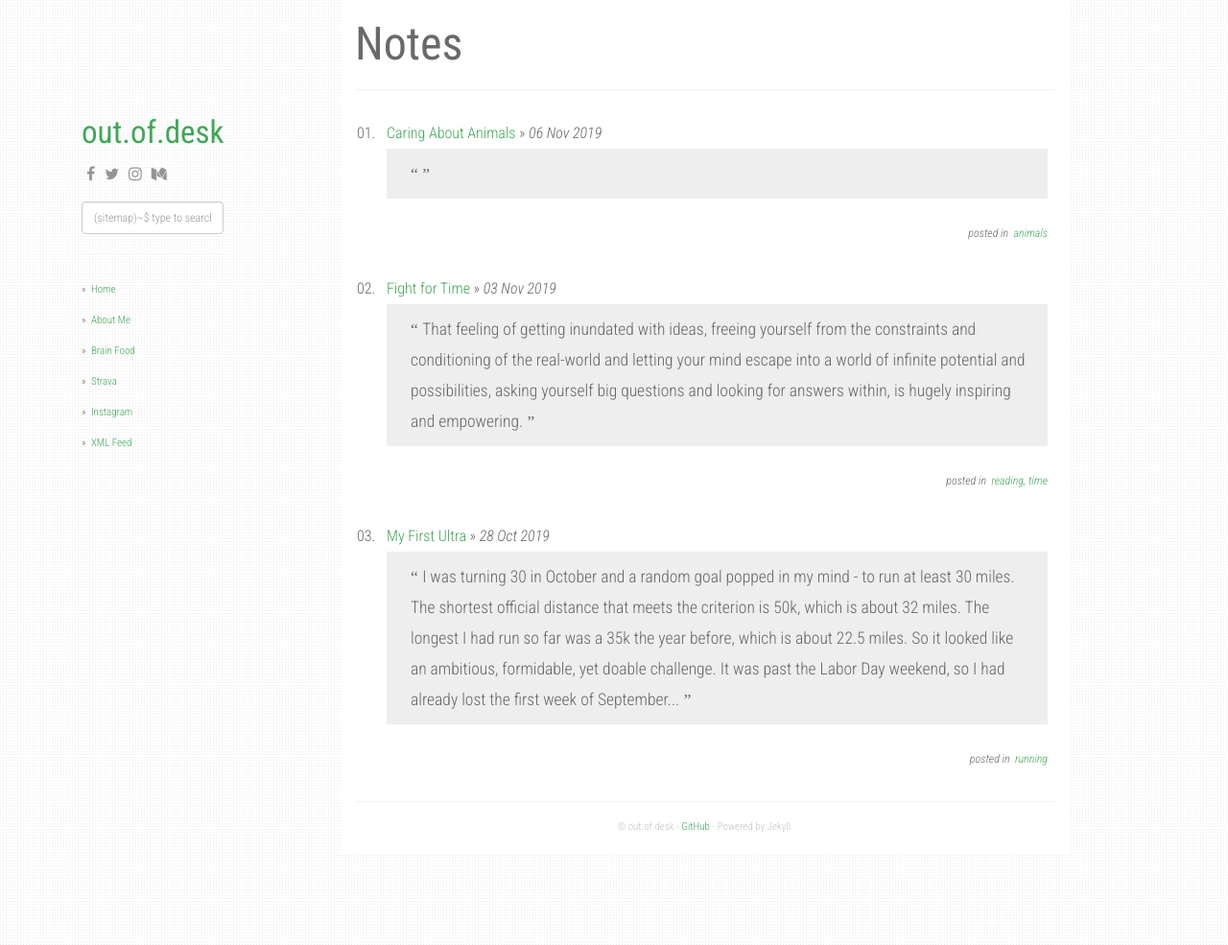
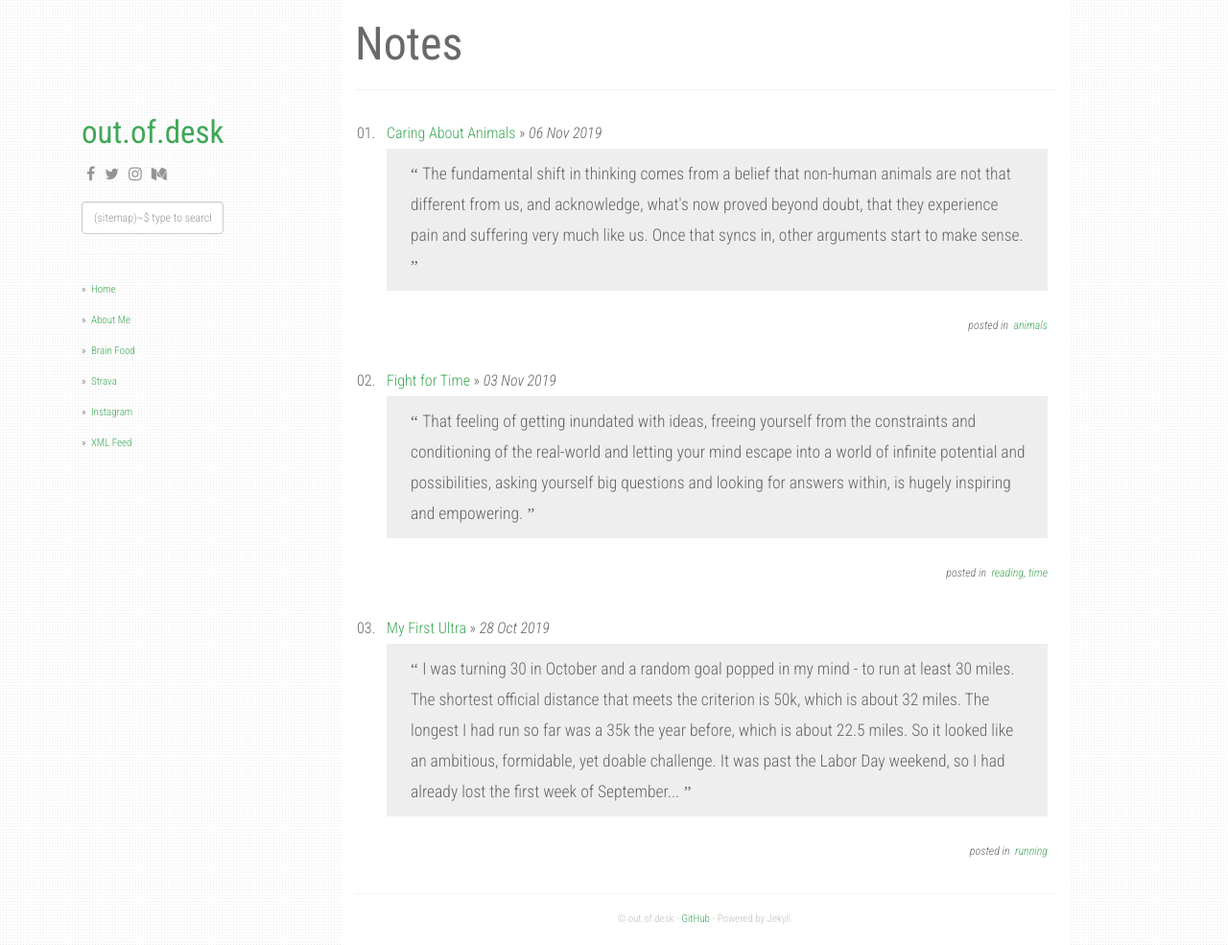
Before and after one commit to outofdesk/outofdesk.github.io, a Jekyll site: the page built from index.html, in a window 1280 px wide and 985 px high. Shown: the whole window at 96% size. Built offline with Jekyll 4.4.1, drawn with Linux system fonts in a browser that asks for light colours; nearby versions of some CDN libraries; the list of posts is cut into pages by our own code.

Commit message:
add caring about animals

```diff
--- a/_posts/2019-11-06-caring-about-animals.md
+++ b/_posts/2019-11-06-caring-about-animals.md
@@ -3,7 +3,7 @@ layout: post
 title:  "Caring About Animals"
 date:   2019-11-06 00:00:00 -0700
 categories: [animals]
-description: ""
+description: "The fundamental shift in thinking comes from a belief that non-human animals are not that different from us, and acknowledge, what's now proved beyond doubt, that they experience pain and suffering very much like us. Once that syncs in, other arguments start to make sense."
 ---
 <blockquote>
 We tried to explain that we were interested in the prevention of suffering and misery; that we were opposed to arbitrary discrimination; that we thought it wrong to inflict needless suffering on another being, even if that being were not a member of our own species; and that we believed animals were ruthlessly and cruelly exploited by humans, and we wanted this changed. Otherwise, we said, we were not especially “interested in” animals.
```
Also changed, not shown: 4 other files.
